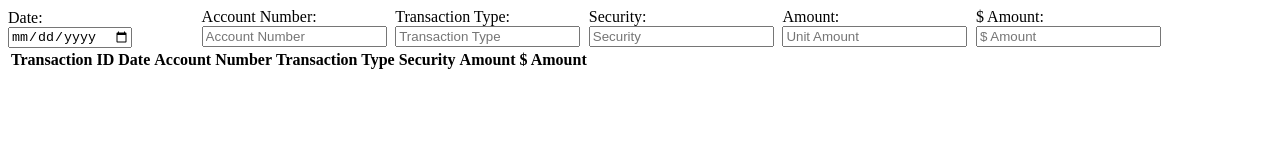
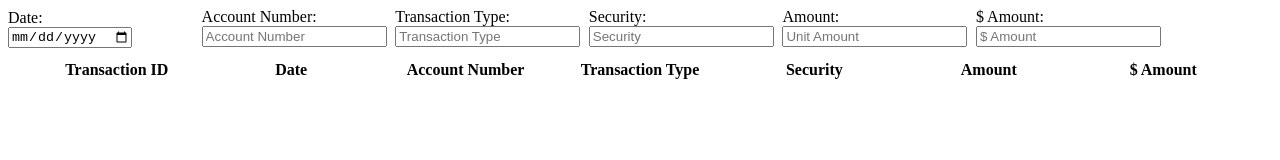
Before and after one commit to Green-Avocado/financial-transaction-web-app, a plain HTML site: page main.html in a window 1280 px wide. Drawn offline with Linux system fonts and the light colour scheme.

Commit message:
feat: basic table spacing

```diff
--- a/style.css
+++ b/style.css
@@ -2,3 +2,12 @@
     width: 15%;
     display: inline-block;
 }
+
+table {
+    padding: 10px;
+    margin: auto;
+}
+
+    th {
+        width: 10%;
+    }
```
